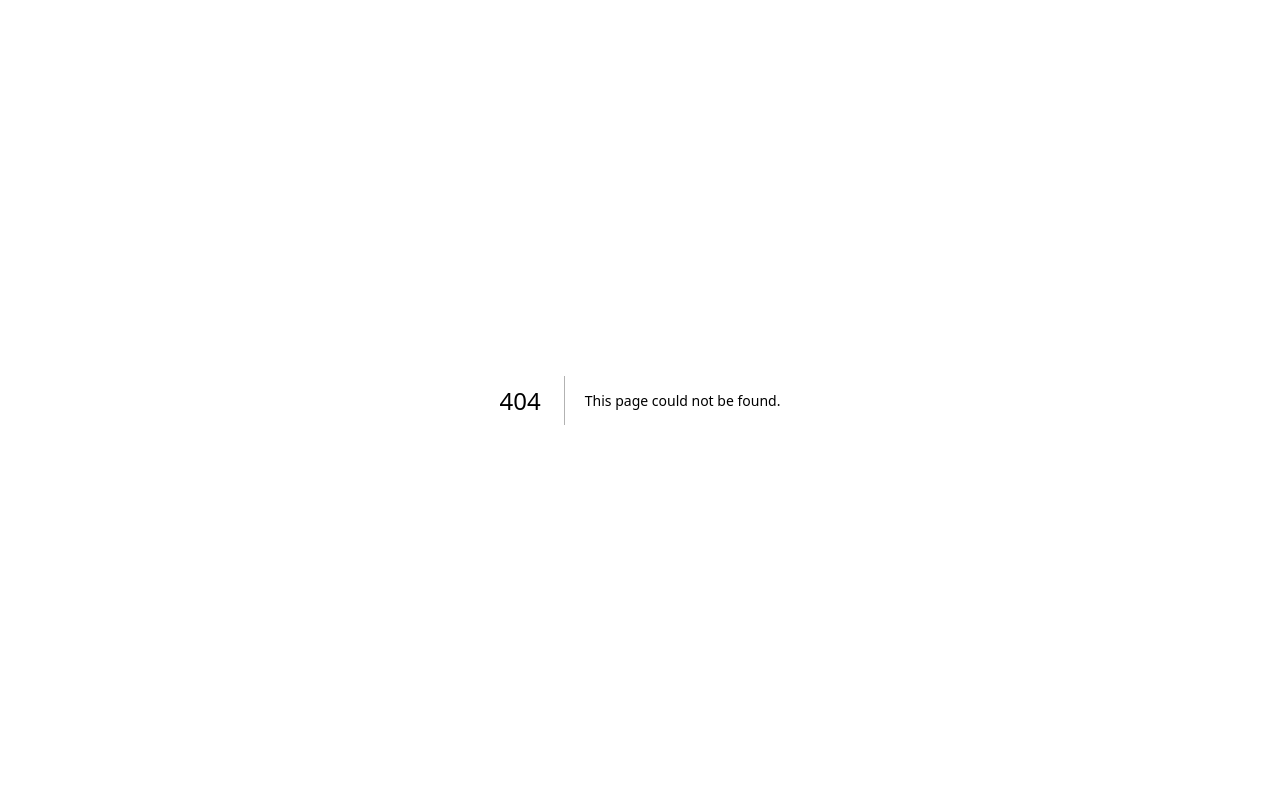
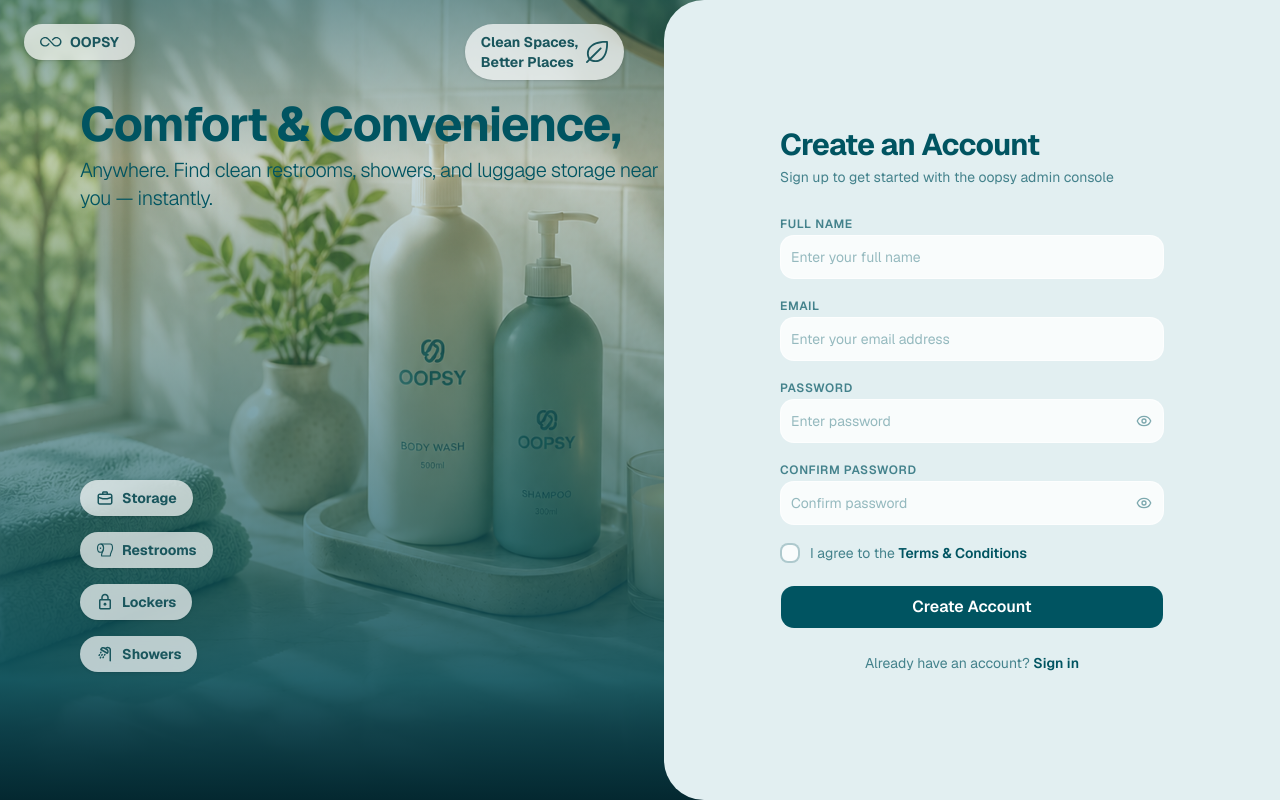
Before and after one commit to apponislam/oopsy-dashboard, a Next.js app: page /auth/register in a window 1280 px wide. Before the commit this address had no page. Built offline with nearby package versions, Linux system fonts and the light colour scheme.

Commit message:
register page also done

```diff
--- a/app/(auth)/auth/forgot-password/page.tsx
+++ b/app/(auth)/auth/forgot-password/page.tsx
@@ -1,4 +1,10 @@
+import { Metadata } from "next";
 import { ForgotPasswordForm } from "@/components/auth-pages/ForgotPasswordForm";
+
+export const metadata: Metadata = {
+  title: "Forgot Password",
+  description: "Request a password reset link or verification code",
+};
 
 export default function ForgotPasswordPage() {
   return <ForgotPasswordForm />;
--- a/app/(auth)/auth/login/page.tsx
+++ b/app/(auth)/auth/login/page.tsx
@@ -1,4 +1,10 @@
+import { Metadata } from "next";
 import { LoginForm } from "@/components/auth-pages/LoginForm";
+
+export const metadata: Metadata = {
+  title: "Sign In",
+  description: "Sign in to the Oopsy admin console",
+};
 
 export default function LoginPage() {
   return <LoginForm />;
--- /dev/null
+++ b/app/(auth)/auth/register/page.tsx
@@ -0,0 +1,11 @@
+import { Metadata } from "next";
+import { RegisterForm } from "@/components/auth-pages/RegisterForm";
+
+export const metadata: Metadata = {
+  title: "Create Account",
+  description: "Create an account on the Oopsy admin console",
+};
+
+export default function RegisterPage() {
+  return <RegisterForm />;
+}
--- a/app/(auth)/auth/reset-password/page.tsx
+++ b/app/(auth)/auth/reset-password/page.tsx
@@ -1,4 +1,10 @@
+import { Metadata } from "next";
 import { ResetPasswordForm } from "@/components/auth-pages/ResetPasswordForm";
+
+export const metadata: Metadata = {
+  title: "Reset Password",
+  description: "Set a new password for your account",
+};
 
 export default function ResetPasswordPage() {
   return <ResetPasswordForm />;
--- a/app/(auth)/auth/verify-otp/page.tsx
+++ b/app/(auth)/auth/verify-otp/page.tsx
@@ -1,4 +1,10 @@
+import { Metadata } from "next";
 import { VerifyOtpForm } from "@/components/auth-pages/VerifyOtpForm";
+
+export const metadata: Metadata = {
+  title: "Verify OTP",
+  description: "Verify your email verification code",
+};
 
 export default function VerifyOtpPage() {
   return <VerifyOtpForm />;
--- a/app/layout.tsx
+++ b/app/layout.tsx
@@ -12,8 +12,11 @@ const jakarta = Plus_Jakarta_Sans({
 });
 
 export const metadata: Metadata = {
-    title: "Create Next App",
-    description: "Generated by create next app",
+    title: {
+        default: "Oopsy Admin Console",
+        template: "%s | Oopsy Admin Console",
+    },
+    description: "Comfort & Convenience, Anywhere. Find clean restrooms, showers, and luggage storage near you — instantly.",
 };
 
 export default function RootLayout({ children }: LayoutProps<"/">) {
--- /dev/null
+++ b/components/auth-pages/RegisterForm.tsx
@@ -0,0 +1,243 @@
+"use client";
+
+import Link from "next/link";
+import { useState } from "react";
+import { useForm } from "react-hook-form";
+import { zodResolver } from "@hookform/resolvers/zod";
+import * as z from "zod";
+import { Button } from "@/components/ui/button";
+import { Input } from "@/components/ui/input";
+import { Eye, EyeOff, Check } from "lucide-react";
+import { AuthLayoutWrapper } from "./AuthLayoutWrapper";
+
+const registerSchema = z
+  .object({
+    fullName: z
+      .string()
+      .min(1, { message: "Full name is required" }),
+    email: z
+      .string()
+      .min(1, { message: "Email is required" })
+      .email({ message: "Invalid email address" }),
+    password: z
+      .string()
+      .min(1, { message: "Password is required" })
+      .min(6, { message: "Password must be at least 6 characters" }),
+    confirmPassword: z
+      .string()
+      .min(1, { message: "Please confirm your password" }),
+    acceptTerms: z.boolean().refine((val) => val === true, {
+      message: "You must accept the terms and conditions",
+    }),
+  })
+  .refine((data) => data.password === data.confirmPassword, {
+    message: "Passwords do not match",
+    path: ["confirmPassword"],
+  });
+
+type RegisterFormValues = z.infer<typeof registerSchema>;
+
+export function RegisterForm() {
+  const [showPassword, setShowPassword] = useState(false);
+  const [showConfirmPassword, setShowConfirmPassword] = useState(false);
+
+  const {
+    register,
+    handleSubmit,
+    formState: { errors, isSubmitting },
+  } = useForm<RegisterFormValues>({
+    resolver: zodResolver(registerSchema),
+    defaultValues: {
+      fullName: "",
+      email: "",
+      password: "",
+      confirmPassword: "",
+      acceptTerms: false,
+    },
+  });
+
+  const onSubmit = (data: RegisterFormValues) => {
+    console.log("Registration submitted:", data);
+  };
+
+  return (
+    <AuthLayoutWrapper>
+      <div className="w-full max-w-sm space-y-6">
+        {/* Header / Welcome Text */}
+        <div className="space-y-1 text-left">
+          <h1 className="text-2xl font-bold tracking-tight text-[#005461] sm:text-3xl">
+            Create an Account
+          </h1>
+          <p className="text-sm text-[#005461]/70 font-normal">
+            Sign up to get started with the oopsy admin console
+          </p>
+        </div>
+
+        {/* Form */}
+        <form onSubmit={handleSubmit(onSubmit)} className="space-y-3.5">
+          <div className="space-y-1.5">
+            <label
+              htmlFor="fullName"
+              className="text-xs font-semibold tracking-wider text-[#005461]/70 uppercase"
+            >
+              FULL NAME
+            </label>
+            <Input
+              id="fullName"
+              type="text"
+              placeholder="Enter your full name"
+              {...register("fullName")}
+              className="h-11 bg-white/80 border-white/60 rounded-xl text-[#005461] placeholder:text-[#005461]/40 focus-visible:ring-[#005461]"
+            />
+            {errors.fullName && (
+              <p className="text-xs text-destructive">
+                {errors.fullName.message}
+              </p>
+            )}
+          </div>
+
+          <div className="space-y-1.5">
+            <label
+              htmlFor="email"
+              className="text-xs font-semibold tracking-wider text-[#005461]/70 uppercase"
+            >
+              EMAIL
+            </label>
+            <Input
+              id="email"
+              type="email"
+              placeholder="Enter your email address"
+              {...register("email")}
+              className="h-11 bg-white/80 border-white/60 rounded-xl text-[#005461] placeholder:text-[#005461]/40 focus-visible:ring-[#005461]"
+            />
+            {errors.email && (
+              <p className="text-xs text-destructive">
+                {errors.email.message}
+              </p>
+            )}
+          </div>
+
+          <div className="space-y-1.5">
+            <label
+              htmlFor="password"
+              className="text-xs font-semibold tracking-wider text-[#005461]/70 uppercase"
+            >
+              PASSWORD
+            </label>
+            <div className="relative">
+              <Input
+                id="password"
+                type={showPassword ? "text" : "password"}
+                placeholder="Enter password"
+                {...register("password")}
+                className="h-11 pr-10 bg-white/80 border-white/60 rounded-xl text-[#005461] placeholder:text-[#005461]/40 focus-visible:ring-[#005461]"
+              />
+              <button
+                type="button"
+                onClick={() => setShowPassword(!showPassword)}
+                className="absolute right-3 top-1/2 -translate-y-1/2 text-[#005461]/50 hover:text-[#005461] transition-colors"
+              >
+                {showPassword ? (
+                  <EyeOff className="h-4 w-4" />
+                ) : (
+                  <Eye className="h-4 w-4" />
+                )}
+                <span className="sr-only">
+                  {showPassword ? "Hide password" : "Show password"}
+                </span>
+              </button>
+            </div>
+            {errors.password && (
+              <p className="text-xs text-destructive">
+                {errors.password.message}
+              </p>
+            )}
+          </div>
+
+          <div className="space-y-1.5">
+            <label
+              htmlFor="confirmPassword"
+              className="text-xs font-semibold tracking-wider text-[#005461]/70 uppercase"
+            >
+              CONFIRM PASSWORD
+            </label>
+            <div className="relative">
+              <Input
+                id="confirmPassword"
+                type={showConfirmPassword ? "text" : "password"}
+                placeholder="Confirm password"
+                {...register("confirmPassword")}
+                className="h-11 pr-10 bg-white/80 border-white/60 rounded-xl text-[#005461] placeholder:text-[#005461]/40 focus-visible:ring-[#005461]"
+              />
+              <button
+                type="button"
+                onClick={() => setShowConfirmPassword(!showConfirmPassword)}
+                className="absolute right-3 top-1/2 -translate-y-1/2 text-[#005461]/50 hover:text-[#005461] transition-colors"
+              >
+                {showConfirmPassword ? (
+                  <EyeOff className="h-4 w-4" />
+                ) : (
+                  <Eye className="h-4 w-4" />
+                )}
+                <span className="sr-only">
+                  {showConfirmPassword
+                    ? "Hide confirm password"
+                    : "Show confirm password"}
+                </span>
+              </button>
+            </div>
+            {errors.confirmPassword && (
+              <p className="text-xs text-destructive">
+                {errors.confirmPassword.message}
+              </p>
+            )}
+          </div>
+
+          <div className="pt-1">
+            <label className="flex items-center gap-2.5 text-sm text-[#005461]/70 cursor-pointer select-none group">
+              <div className="relative flex items-center justify-center">
+                <input
+                  type="checkbox"
+                  {...register("acceptTerms")}
+                  className="peer sr-only"
+                />
+                <div className="h-5 w-5 rounded-md border-2 border-[#005461]/30 bg-white/80 transition-all peer-checked:bg-[#005461] peer-checked:border-[#005461] peer-focus-visible:ring-2 peer-focus-visible:ring-[#005461] group-hover:border-[#005461]" />
+                <Check className="absolute h-3.5 w-3.5 text-white pointer-events-none opacity-0 peer-checked:opacity-100 transition-opacity stroke-3" />
+              </div>
+              <span className="text-xs sm:text-sm">
+                I agree to the{" "}
+                <Link href="#" className="font-semibold text-[#005461] hover:underline">
+                  Terms & Conditions
+                </Link>
+              </span>
+            </label>
+            {errors.acceptTerms && (
+              <p className="text-xs text-destructive mt-1">
+                {errors.acceptTerms.message}
+              </p>
+            )}
+          </div>
+
+          <Button
+            type="submit"
+            disabled={isSubmitting}
+            className="w-full h-11 text-base font-semibold bg-[#005461] hover:bg-[#00424d] text-white rounded-xl shadow-none mt-2"
+          >
+            Create Account
+          </Button>
+        </form>
+
+        {/* Already have an account? */}
+        <div className="text-center text-sm text-[#005461]/70">
+          Already have an account?{" "}
+          <Link
+            href="/auth/login"
+            className="font-semibold text-[#005461] hover:underline"
+          >
+            Sign in
+          </Link>
+        </div>
+      </div>
+    </AuthLayoutWrapper>
+  );
+}
```
